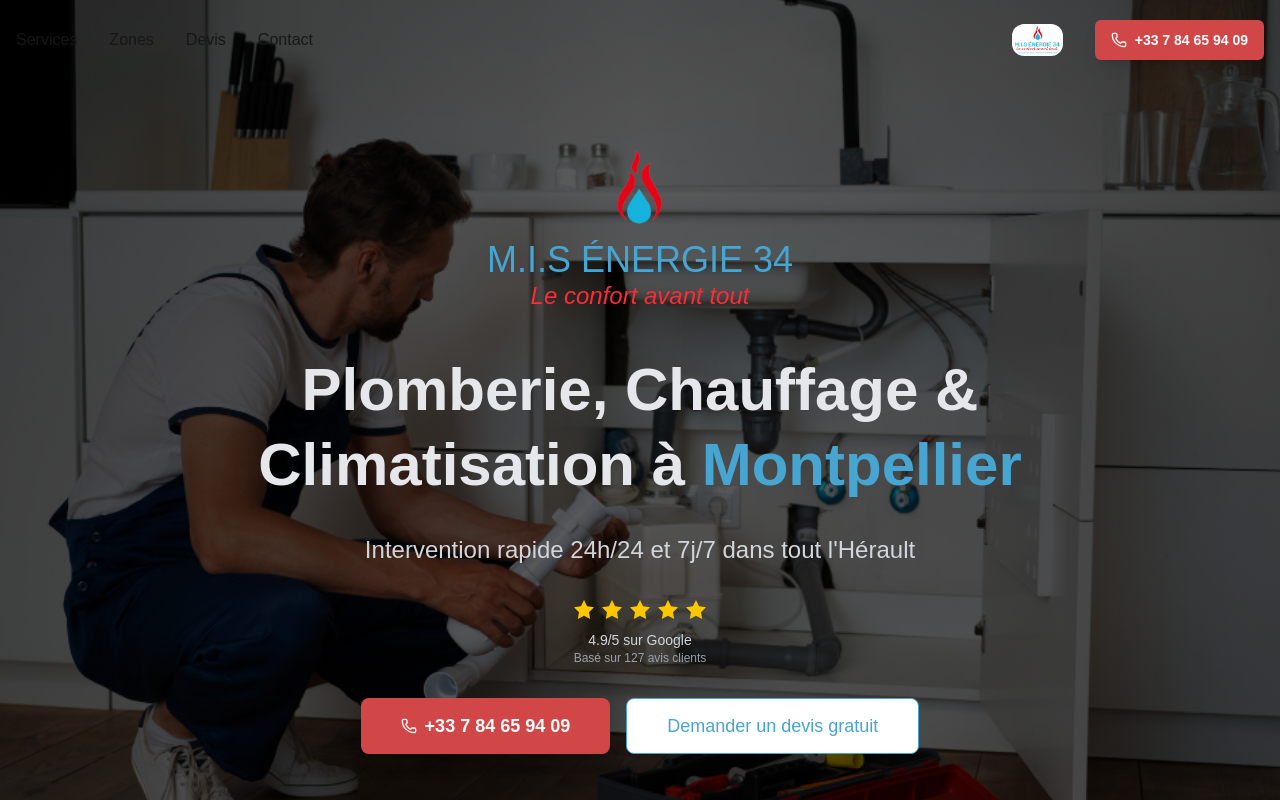
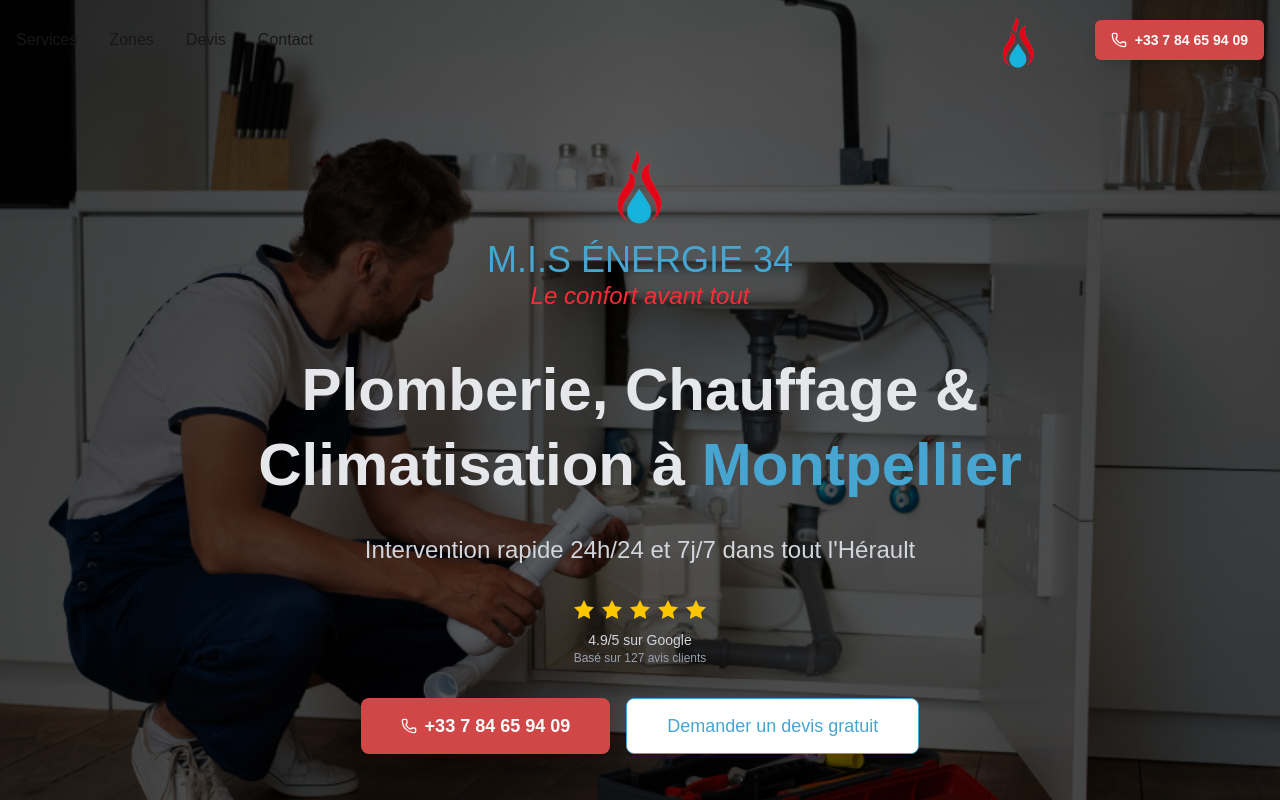
Before and after one commit to NazifToure01/MIS-ENERGIE, a Next.js app: page / in a window 1280 px wide. Shown: the top 800 px of the page. Built offline with nearby package versions, Linux system fonts and the light colour scheme.

Commit message:
updating 4

```diff
--- a/src/components/Navigation.tsx
+++ b/src/components/Navigation.tsx
@@ -63,11 +63,11 @@
 
             <Link href="/" className="flex items-center">
               <Image
-                src="/logo2.png"
+                src="/logorb.png"
                 alt="MIS ENERGIE 34"
-                width={120}
-                height={32}
-                className="h-8 w-auto rounded-xl transition-all duration-300"
+                width={180}
+                height={56}
+                className="h-14 w-auto transition-all duration-300"
               />
             </Link>
           </div>
```
